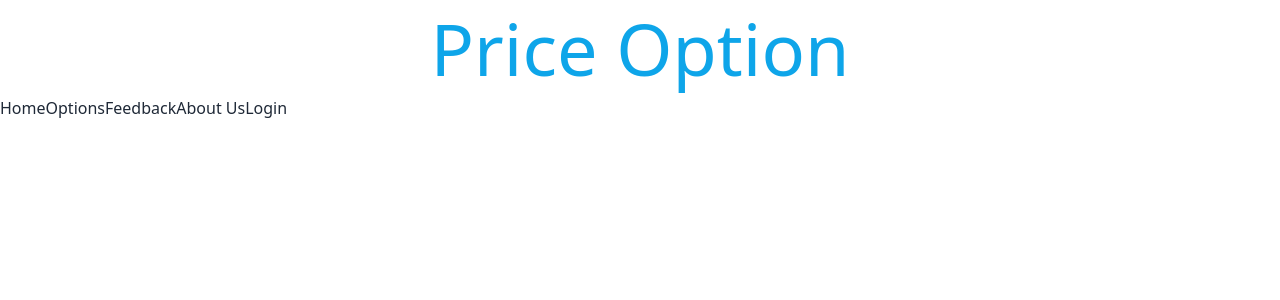
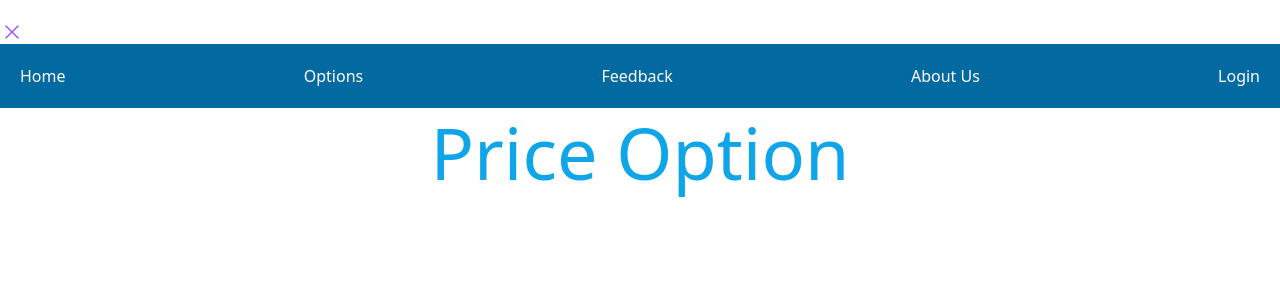
Before and after one commit to KhanZiaul/Data-Analysis-Chart, a React (Vite) app: page / in a window 1280 px wide. Shown: the top 300 px of the page. Built offline with nearby package versions, Linux system fonts and the light colour scheme.

Commit message:
menu bar and close icon added

```diff
--- a/src/components/Header/Header.jsx
+++ b/src/components/Header/Header.jsx
@@ -4,10 +4,10 @@ import Navigation from '../Navigation/Navigation';
 const Header = () => {
     return (
         <div>
-            <h2 className='text-center text-7xl mt-3 text-sky-500 mb-3'>Price Option</h2>
-            <nav>
+            <nav className='mt-5'>
                 <Navigation></Navigation>
             </nav>
+            <h2 className='text-center text-7xl mt-2 text-sky-500'>Price Option</h2>
         </div>
     );
 };
--- a/src/components/Navigation/Navigation.jsx
+++ b/src/components/Navigation/Navigation.jsx
@@ -1,15 +1,26 @@
-import React from 'react';
+import React, { useState } from 'react';
+import { Bars2Icon, Bars3BottomLeftIcon, Bars3CenterLeftIcon, Bars3Icon, BeakerIcon, LockClosedIcon, XMarkIcon } from '@heroicons/react/24/solid'
 
 const Navigation = () => {
+    const [menu, setMenu] = useState(false)
+    console.log(menu)
     return (
         <>
-        <ul>
+            <div onClick={() => setMenu(!menu)}>
+
+                {
+                   menu ?   <Bars3Icon className="h-6 w-6 text-purple-500 cursor-pointer" /> :  <XMarkIcon  className="h-6 w-6 text-purple-500 cursor-pointer"></XMarkIcon>
+                }
+
+            </div>
+            <ul className='text-white flex flex-col md:flex-row justify-between p-5 bg-sky-700'>
                 <a href="/home">Home</a>
                 <a href="/options">Options</a>
                 <a href="/feedback">Feedback</a>
                 <a href="/about_us">About Us</a>
                 <a href="/login">Login</a>
             </ul>
+
         </>
     );
 };
```
Lines whose indentation alone changed are shown as unchanged.
